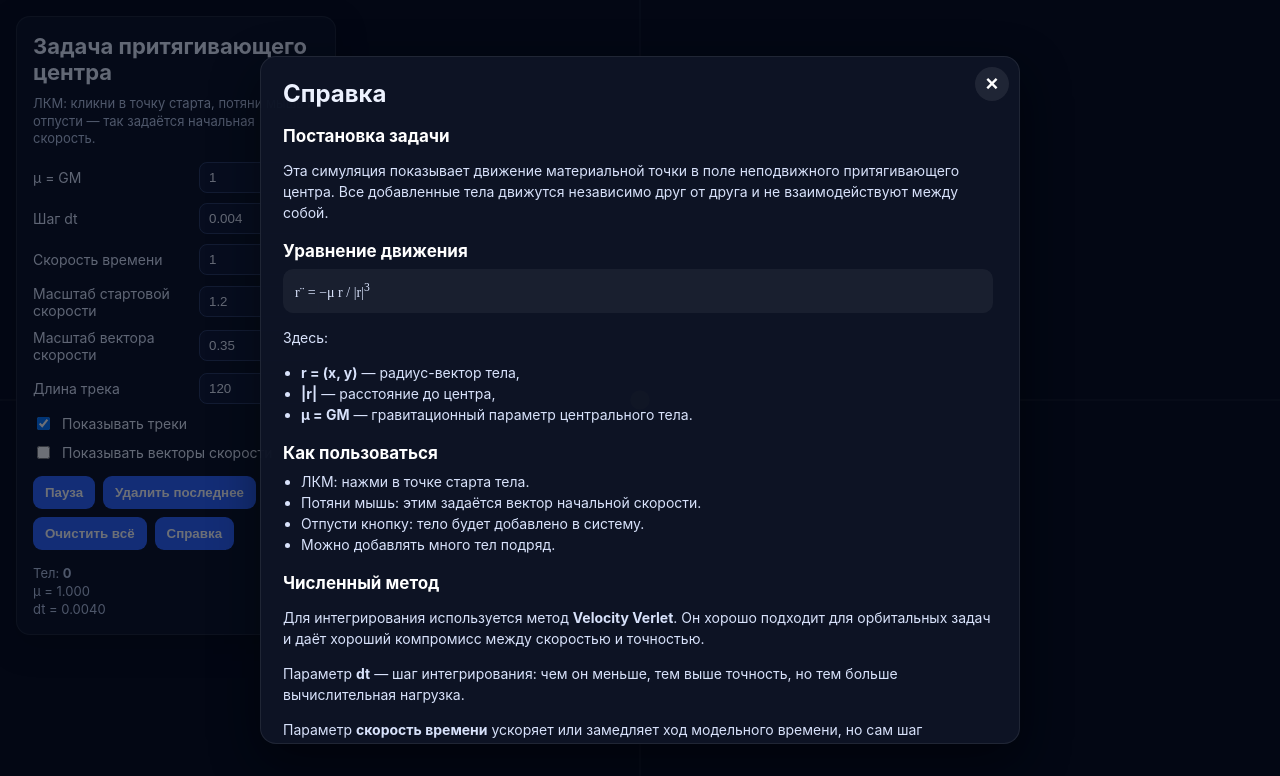
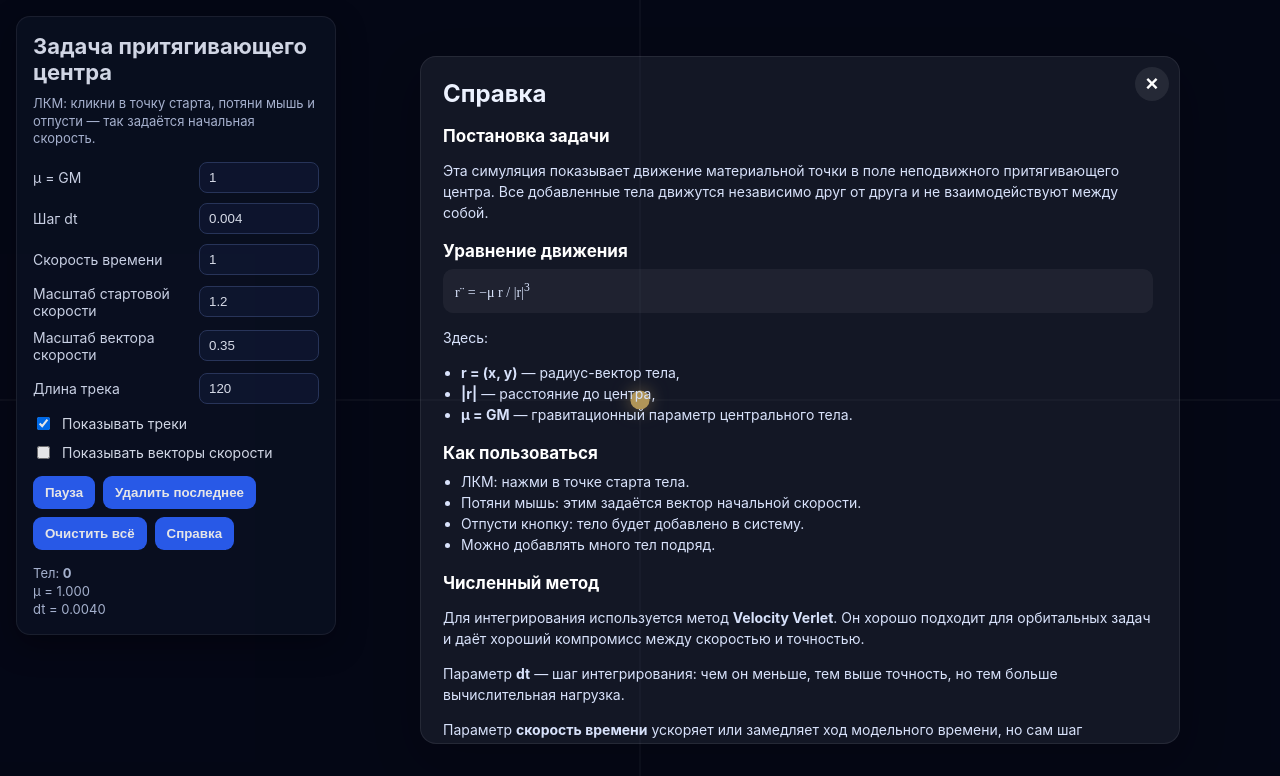
Before and after one commit to YurLea/TwoBodyProblem, a website: page index.html in a window 1280 px wide. Both pictures are taken after a click on the button "Справка". Drawn offline with Linux system fonts and the light colour scheme.

Commit message:
style changes

```diff
--- a/index.html
+++ b/index.html
@@ -117,7 +117,6 @@
             <ul>
                 <li>При попадании в центральное тело частица удаляется.</li>
                 <li>При слишком большом удалении от центра частица также удаляется.</li>
-                <li>Треки и векторы скорости можно включать и выключать.</li>
             </ul>
         </div>
 
--- a/style.css
+++ b/style.css
@@ -63,7 +63,7 @@ body {
     align-items: center;
     justify-content: center;
     padding: 24px;
-    background: rgba(3, 8, 20, 0.58);
+    background: rgba(3, 8, 20, 0.1);
     z-index: 100;
 }
 
@@ -78,10 +78,12 @@ body {
     overflow-y: auto;
     padding: 22px 22px 18px;
     border-radius: 16px;
-    background: rgba(14, 20, 38, 0.97);
+    background: rgba(54, 60, 78, 0.3);
     border: 1px solid rgba(255, 255, 255, 0.08);
-    box-shadow: 0 18px 50px rgba(0, 0, 0, 0.45);
+    box-shadow: 0 18px 50px rgba(0, 0, 0, 0.15);
     color: #edf2ff;
+
+    transform: translateX(160px);
 }
 
 .modal h2 {
```
